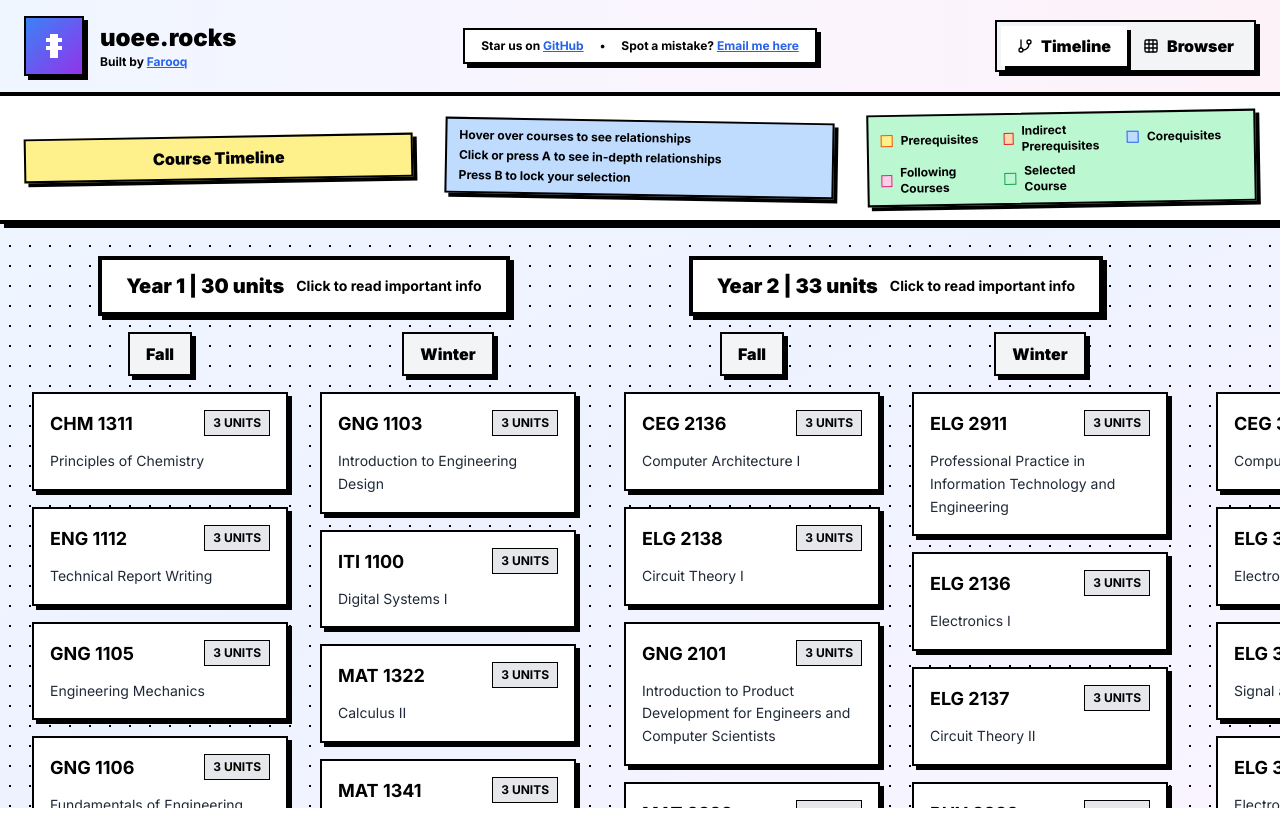
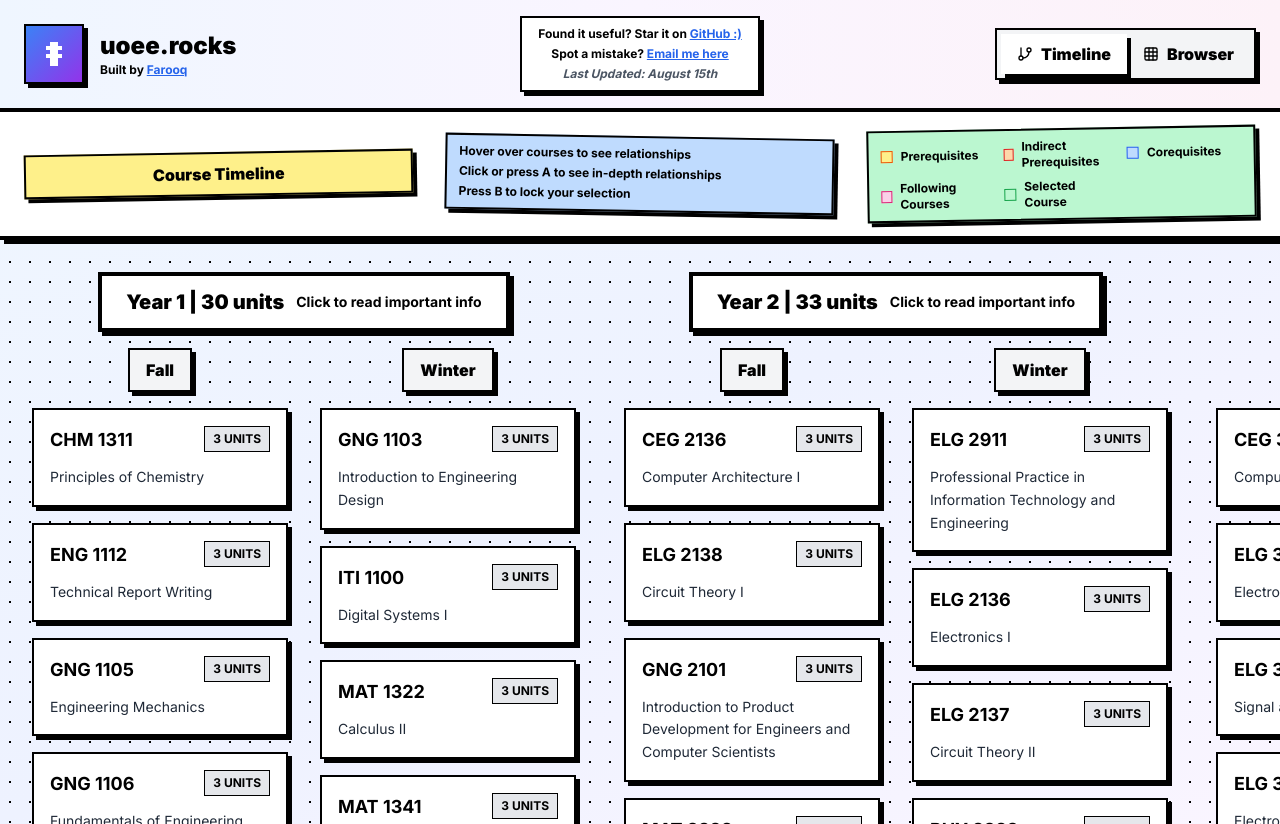
Before and after one commit to farooqqureshii/uoee.rocks, a React (Create React App) app: page / in a window 1280 px wide. Built offline with nearby package versions, Linux system fonts and the light colour scheme.

Commit message:
changes to the header

```diff
--- a/src/App.tsx
+++ b/src/App.tsx
@@ -58,10 +58,10 @@ function App() {
             {/* Center: Contact Info */}
             <div className="flex-1 flex justify-center">
               <div className="bg-white border-2 border-black shadow-brutal px-4 py-2">
-                <div className="text-xs font-bold text-black space-x-4 text-center">
-                  <span>Star us on <a href="https://github.com" target="_blank" rel="noopener noreferrer" className="text-blue-600 hover:text-blue-800 underline">GitHub</a></span>
-                  <span>•</span>
-                  <span>Spot a mistake? <a href="mailto:farooq.qureshi@outlook.com" className="text-blue-600 hover:text-blue-800 underline">Email me here</a></span>
+                <div className="text-xs font-bold text-black text-center space-y-1">
+                  <div>Found it useful? Star it on <a href="https://github.com/farooqqureshii/uoee.rocks" target="_blank" rel="noopener noreferrer" className="text-blue-600 hover:text-blue-800 underline">GitHub :)</a></div>
+                  <div>Spot a mistake? <a href="mailto:farooq.qureshi@outlook.com" className="text-blue-600 hover:text-blue-800 underline">Email me here</a></div>
+                  <div className="text-xs italic text-gray-600">Last Updated: August 15th</div>
                 </div>
               </div>
             </div>
--- a/src/components/Logo.tsx
+++ b/src/components/Logo.tsx
@@ -4,7 +4,10 @@ const Logo: React.FC = () => {
   return (
     <div className="flex items-center space-x-4">
       {/* EE Logo */}
-      <div className="p-3 bg-gradient-to-br from-blue-500 to-purple-600 rounded-none border-2 border-black shadow-brutal">
+      <div
+        className="p-3 bg-gradient-to-br from-blue-500 to-purple-600 rounded-none border-2 border-black shadow-brutal cursor-pointer hover:scale-110 hover:rotate-2 transition-all duration-200 active:scale-95"
+        onClick={() => window.location.href = '/'}
+      >
         <div className="w-8 h-8 flex items-center justify-center">
           <div className="w-6 h-6 relative">
             {/* Lightning bolt design */}
@@ -17,7 +20,12 @@ const Logo: React.FC = () => {
         </div>
       </div>
       <div>
-        <h1 className="text-2xl font-black text-black">uoee.rocks</h1>
+        <h1
+          className="text-2xl font-black text-black cursor-pointer hover:text-blue-600 hover:scale-105 transition-all duration-200 active:scale-95"
+          onClick={() => window.location.href = '/'}
+        >
+          uoee.rocks
+        </h1>
         <div className="text-xs font-bold text-black">
           Built by <a href="https://farooqqureshi.com" target="_blank" rel="noopener noreferrer" className="text-blue-600 hover:text-blue-800 underline">Farooq</a>
         </div>
```
